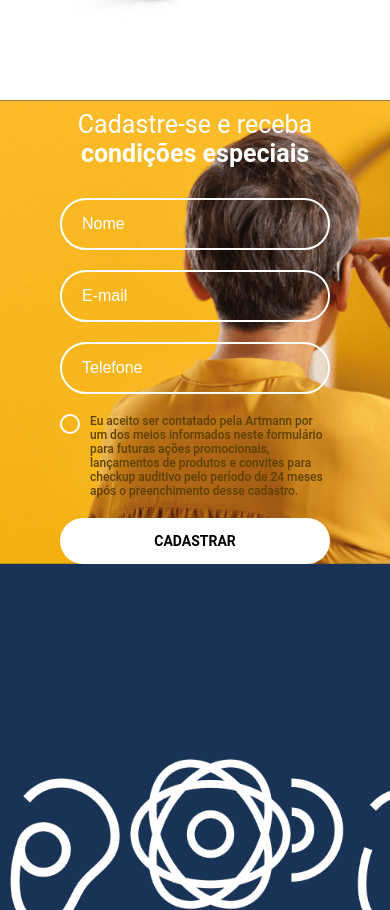
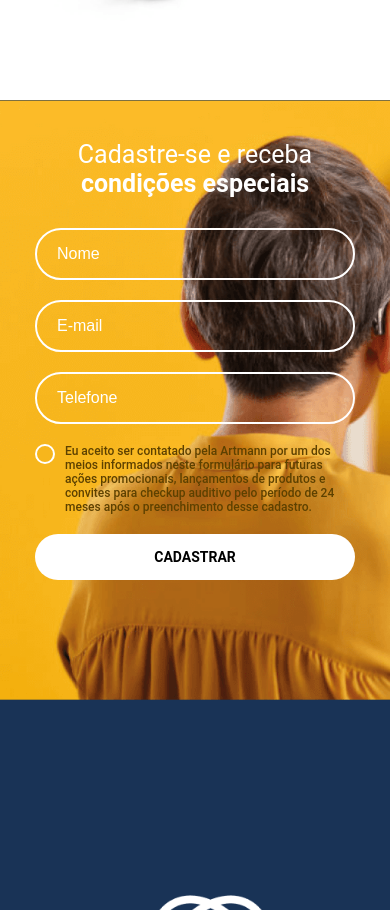
Before and after one commit to brnmilano/Artmann, a React (Create React App) app: page / in a window 390 px wide. Shown: the part 1752-2662 px from the top of the page. Built offline with nearby package versions, Linux system fonts and the light colour scheme.

Commit message:
Ajustes no responsivo do componente Register

```diff
--- a/src/Components/Register/styles.module.scss
+++ b/src/Components/Register/styles.module.scss
@@ -3,12 +3,12 @@
   background-position: center;
   background-size: cover;
   background-repeat: no-repeat;
+  height: 780px;
   padding: 130px 0;
 
   .container {
     max-width: 1180px;
     margin: 0 auto;
-    padding: 0 50px;
 
     .contentWrapper {
       max-width: 400px;
@@ -93,6 +93,7 @@
 @media screen and (max-width: 950px) {
   .form {
     padding: 150px;
+    height: 754px;
 
     .container {
       padding: 0 25px;
@@ -123,8 +124,10 @@
 @media screen and (max-width: 768px) {
   .form {
     padding: 10px 0px 0;
+    height: 600px;
 
     .container {
+      padding: 30px 0;
       .contentWrapper {
         padding: 0 35px;
 
```
